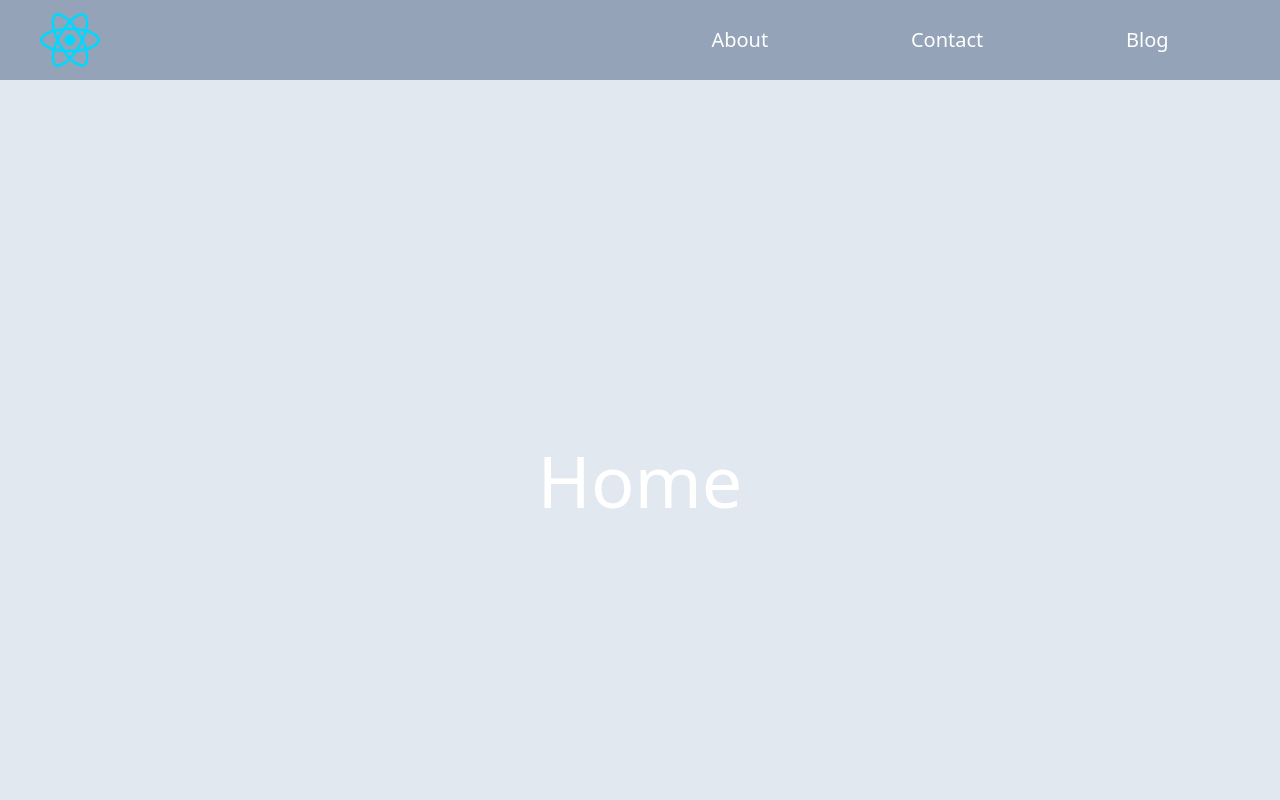
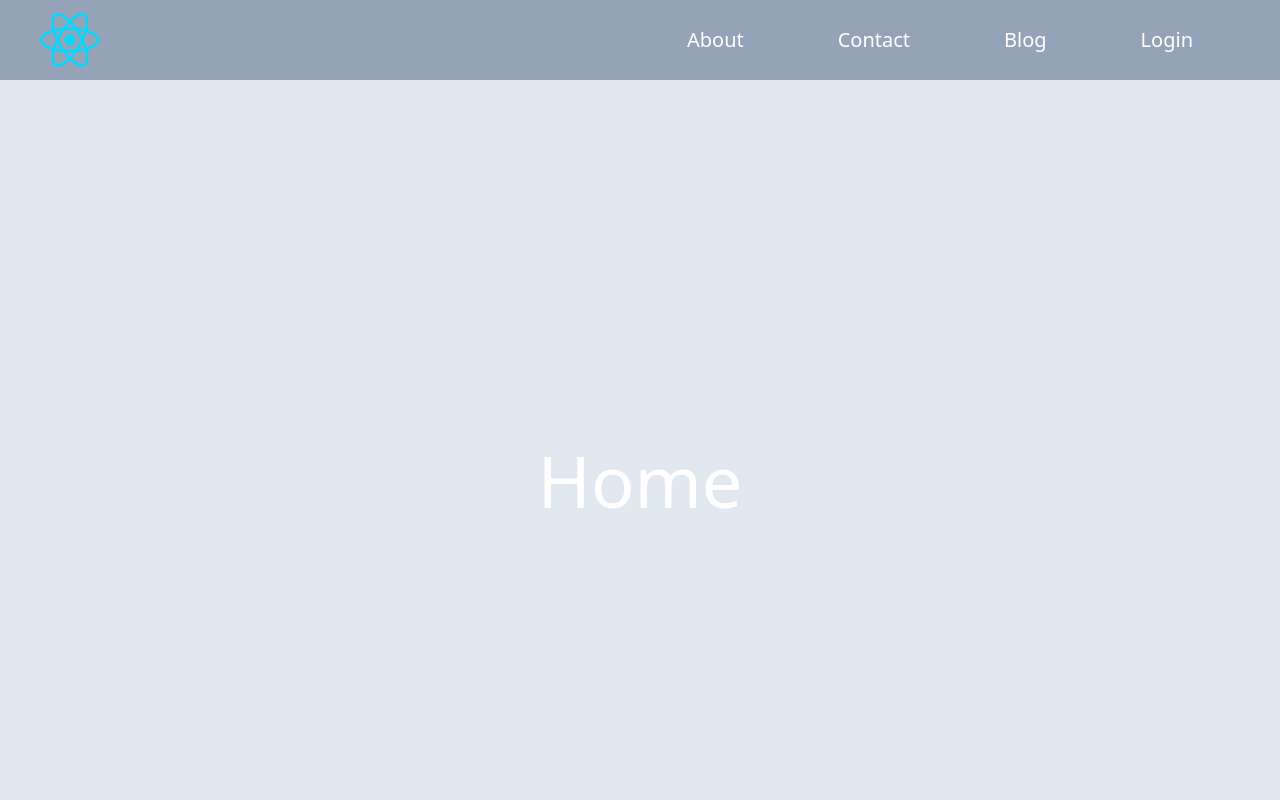
Before and after one commit to vandilsonbrito/learning-react, a React (Vite) app in the folder pages-nav-routes/: page / in a window 1280 px wide. Shown: the top 800 px of the page. Built offline with nearby package versions, Linux system fonts and the light colour scheme; the HTML template or start-up script is replaced by a standard one.

Commit message:
Add a button to direct to login section using useNavigate
using useNavigate

```diff
--- a/pages-nav-routes/components/Nav/Nav.jsx
+++ b/pages-nav-routes/components/Nav/Nav.jsx
@@ -1,12 +1,18 @@
-import { Link } from "react-router-dom";
+import { Link, useNavigate } from "react-router-dom";
 
 export default function Nav() {
+    const navigate = useNavigate();
+    const login = ()=> {
+        navigate('/Login');
+    }
+
     return (
         <div className="w-[50%] flex items-center justify-around ">
 
             <Link to="/About" className='text-xl text-white'>About</Link>
             <Link to="/Contact" className='text-xl text-white'>Contact</Link>
             <Link to="/Blog" className='text-xl text-white'>Blog</Link>
+            <button className="text-xl text-white" onClick={login}>Login</button>
         </div>
     );
 }
```
